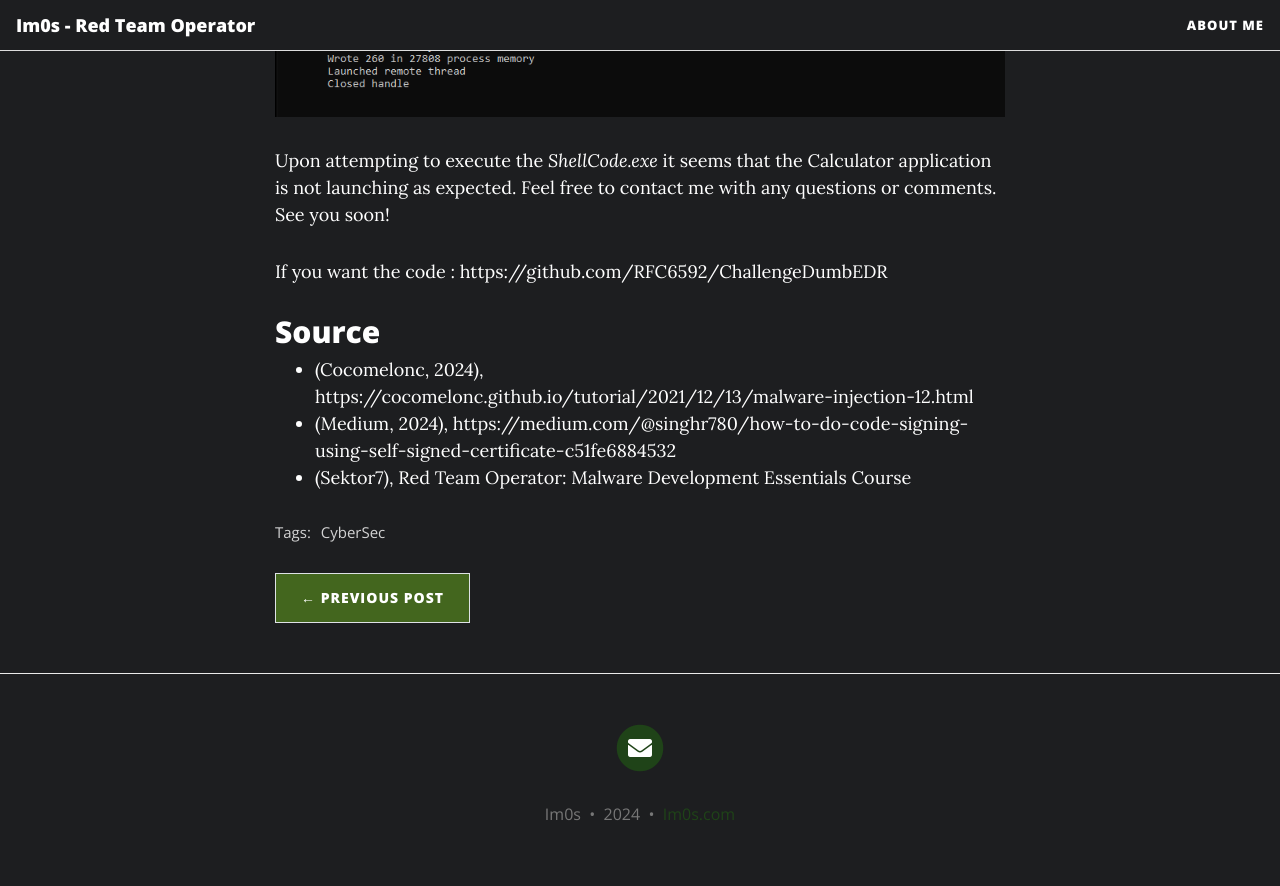
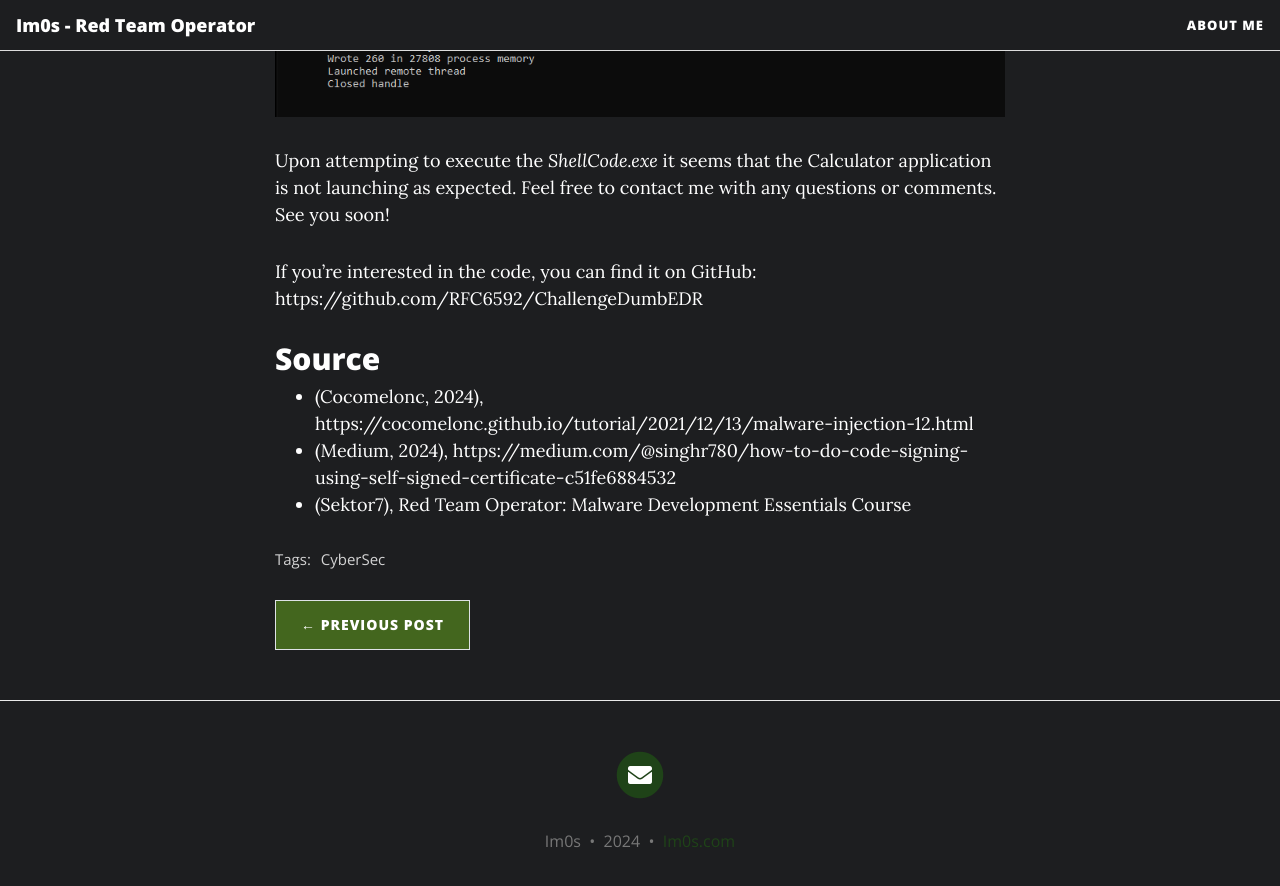
Before and after one commit to RFC6592/rfc6592.github.io, a Jekyll site: the page built from _posts/2024-01-31-MyDumbEDR-Challenge.md, in a window 1280 px wide and 900 px high, scrolled down 7262 px. Shown: the top 886 px of the window. Built offline with Jekyll 4.4.1, drawn with Linux system fonts in a browser that asks for light colours; nearby versions of some CDN libraries.

Commit message:
Update myDumbEdr

```diff
--- a/_posts/2024-01-31-MyDumbEDR-Challenge.md
+++ b/_posts/2024-01-31-MyDumbEDR-Challenge.md
@@ -170,7 +170,7 @@ So we just need to obfuscate strings with *SeDebugPrivilege* and that's it.
 
 Upon attempting to execute the *ShellCode.exe* it seems that the Calculator application is not launching as expected. Feel free to contact me with any questions or comments. See you soon!
 
-If you want the code :
+If you're interested in the code, you can find it on GitHub:
 https://github.com/RFC6592/ChallengeDumbEDR
 
 ## Source
```
